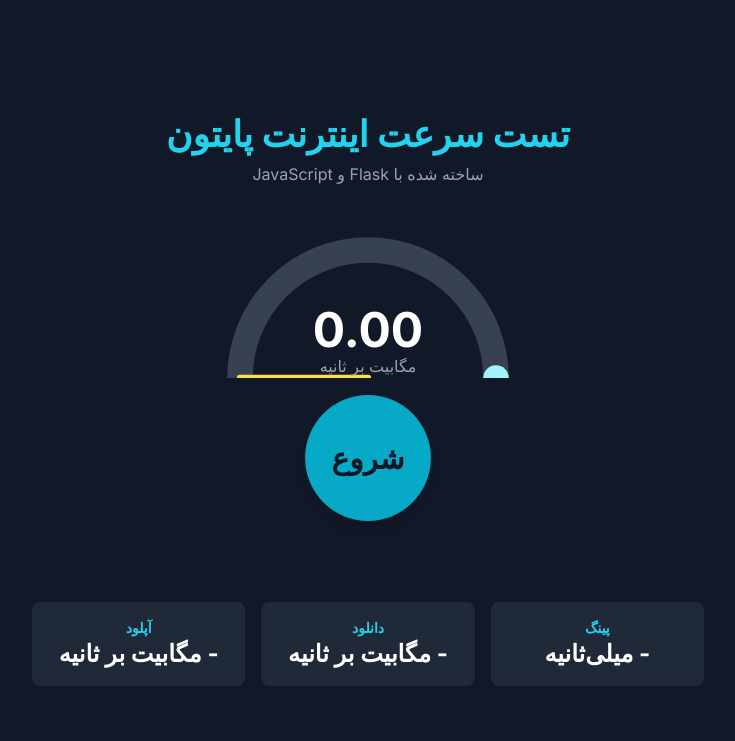
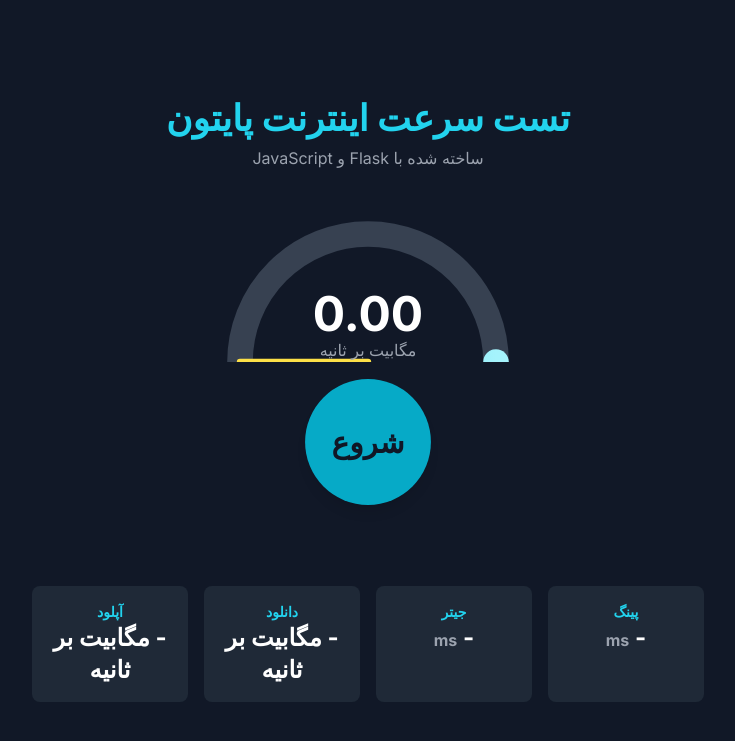
Before and after one commit to xmohammad1/speedtest, a Flask app: page / in a window 1280 px wide. Shown: the top 741 px of the page, without its empty margins (272-1007 px from the left). Run offline with Flask 3, Linux system fonts and the light colour scheme; some libraries are stand-ins or nearby versions.

Commit message:
feat: add jitter-based ping calculation

```diff
--- a/templates/index.html
+++ b/templates/index.html
@@ -75,10 +75,14 @@
         </main>
 
         <!-- Results section -->
-        <footer class="mt-10 grid grid-cols-1 sm:grid-cols-3 gap-4 text-center w-full max-w-2xl mx-auto">
+        <footer class="mt-10 grid grid-cols-1 sm:grid-cols-4 gap-4 text-center w-full max-w-2xl mx-auto">
             <div class="bg-gray-800 p-4 rounded-lg">
                 <h2 class="text-sm font-semibold text-cyan-400">پینگ</h2>
-                <p id="ping-result" class="text-2xl font-bold">- میلی‌ثانیه</p>
+                <p id="ping-result" class="text-2xl font-bold">- <span class="text-base text-gray-400">ms</span></p>
+            </div>
+            <div class="bg-gray-800 p-4 rounded-lg">
+                <h2 class="text-sm font-semibold text-cyan-400">جیتر</h2>
+                <p id="jitter-result" class="text-2xl font-bold">- <span class="text-base text-gray-400">ms</span></p>
             </div>
             <div class="bg-gray-800 p-4 rounded-lg">
                 <h2 class="text-sm font-semibold text-cyan-400">دانلود</h2>
@@ -96,6 +100,7 @@
         const startBtn = document.getElementById('start-btn');
         const statusText = document.getElementById('status-text');
         const pingResult = document.getElementById('ping-result');
+        const jitterResult = document.getElementById('jitter-result');
         const downloadResult = document.getElementById('download-result');
         const uploadResult = document.getElementById('upload-result');
         const speedValue = document.getElementById('speed-value');
@@ -104,7 +109,7 @@
         const progressArc = document.getElementById('progress-arc');
 
         // Configuration for the tests
-        const PING_COUNT = 5;
+        const PING_COUNT = 10;
         const DOWNLOAD_TEST_DURATION = 10000; // 10 seconds
         const UPLOAD_TEST_DURATION = 8000; // 8 seconds
         const UPLOAD_DATA_SIZE = 20 * 1024 * 1024; // 20 MB
@@ -123,8 +128,9 @@
 
             try {
                 // Run tests sequentially
-                const ping = await testPing();
+                const { ping, jitter } = await testPing();
                 pingResult.innerHTML = `${ping.toFixed(2)} <span class="text-base text-gray-400">ms</span>`;
+                jitterResult.innerHTML = `${jitter.toFixed(2)} <span class="text-base text-gray-400">ms</span>`;
 
                 const downloadSpeed = await testDownload();
                 downloadResult.innerHTML = `${downloadSpeed.toFixed(2)} <span class="text-base text-gray-400">Mbps</span>`;
@@ -150,6 +156,7 @@
         function resetResults() {
             statusText.textContent = '';
             pingResult.innerHTML = `- <span class="text-base text-gray-400">ms</span>`;
+            jitterResult.innerHTML = `- <span class="text-base text-gray-400">ms</span>`;
             downloadResult.innerHTML = `- <span class="text-base text-gray-400">Mbps</span>`;
             uploadResult.innerHTML = `- <span class="text-base text-gray-400">Mbps</span>`;
             updateGauge(0);
@@ -159,19 +166,24 @@
 
         /**
          * Measures latency by pinging the server.
-         * @returns {Promise<number>} The average ping in milliseconds.
+         * @returns {Promise<{ping: number, jitter: number}>} Ping and jitter in milliseconds.
          */
         async function testPing() {
             statusText.textContent = 'در حال آزمایش پینگ...';
-            let totalTime = 0;
+            const samples = [];
             for (let i = 0; i < PING_COUNT; i++) {
                 const startTime = performance.now();
-                // Use a cache-busting query parameter to ensure fresh requests
-                await fetch(`/ping?t=${new Date().getTime()}`);
+                await fetch(`/ping?t=${Date.now()}`, { cache: 'no-store' });
                 const endTime = performance.now();
-                totalTime += (endTime - startTime);
+                samples.push(endTime - startTime);
             }
-            return totalTime / PING_COUNT;
+            const ping = Math.min(...samples);
+            let jitter = 0;
+            for (let i = 1; i < samples.length; i++) {
+                jitter += Math.abs(samples[i] - samples[i - 1]);
+            }
+            jitter = jitter / (samples.length - 1);
+            return { ping, jitter };
         }
 
         /**
```
